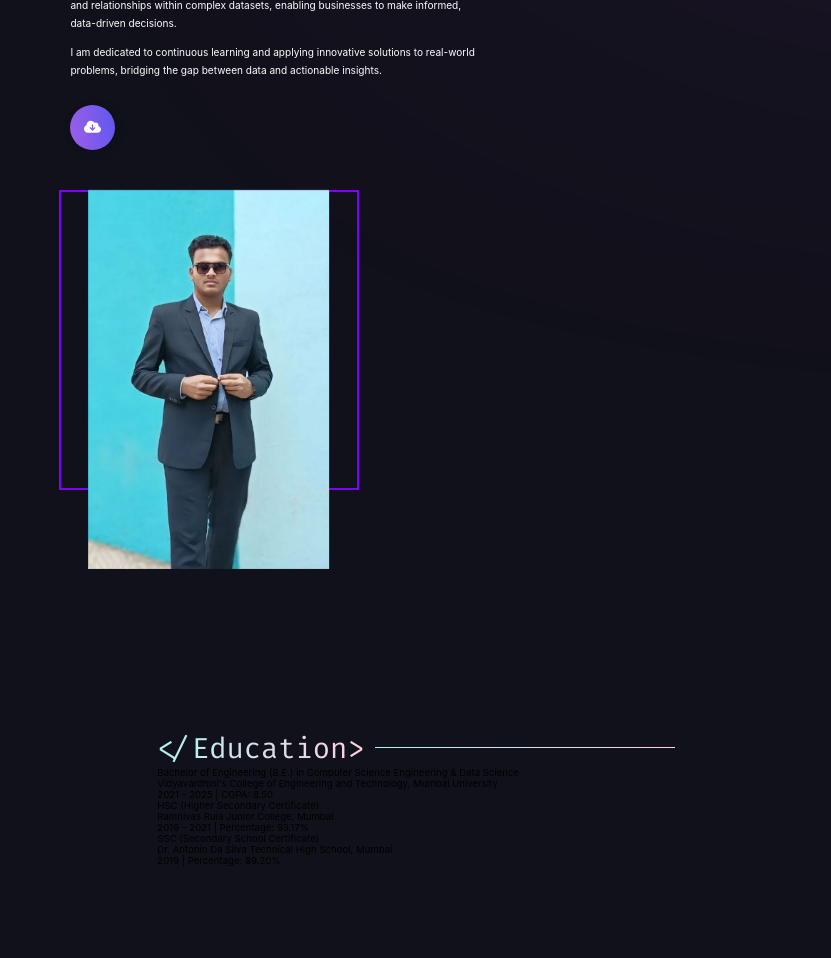
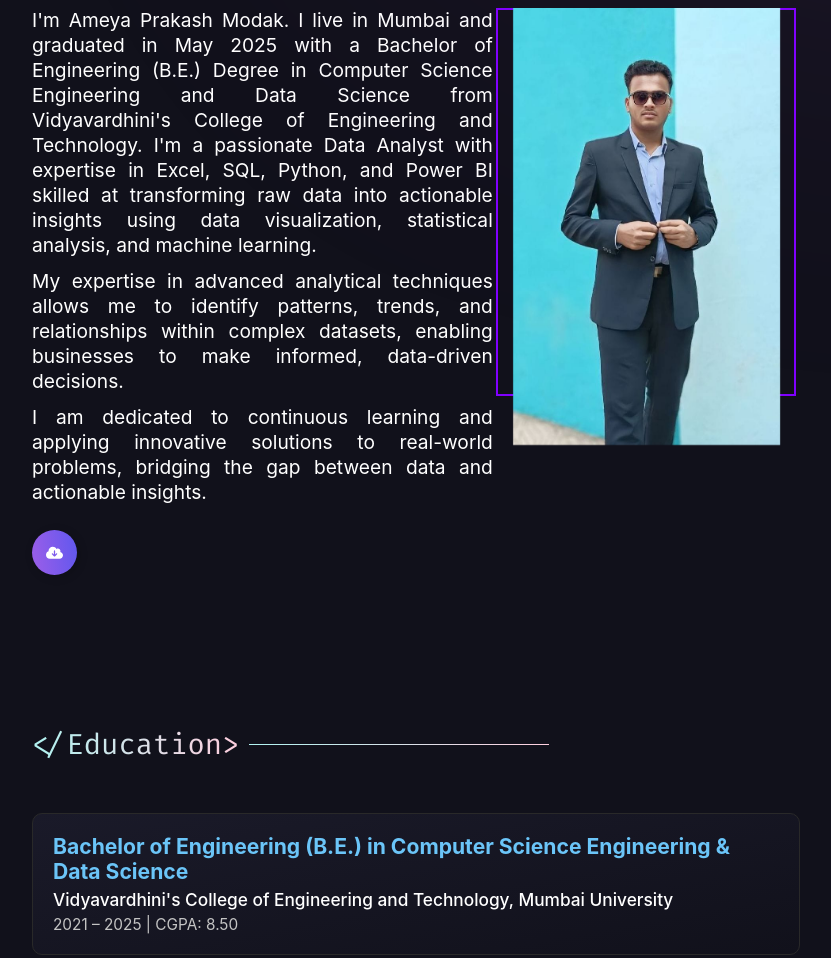
Before and after one commit to ameya182003/My_Portfolio_Website, a plain HTML site: page index.html in a window 1280 px wide. Shown: the part 1060-2018 px from the top of the page, without its empty margins (224-1055 px from the left). Drawn offline with nearby package versions, Linux system fonts and the light colour scheme; a web font is replaced by a local one.

Commit message:
Update style.css

```diff
--- a/style.css
+++ b/style.css
@@ -534,7 +534,7 @@ noscript {
 
 .dp::after,
 .dp::before {
-    height: 300px;
+    height: 388px;
     z-index: -2;
     content: ""
 }
@@ -1013,7 +1013,8 @@ noscript {
 }
 
 .about-info p {
-    line-height: 25px
+    line-height: 25px;
+    text-align: justify;
 }
 
 .dp {
@@ -1038,6 +1039,64 @@ noscript {
 
 .dp:hover::before {
     transform: translate(-20px, -20px)
+}
+
+/* New styles for the Education section */
+
+.education-section-container {
+    padding-top: 150px; /* Consistent spacing with other sections */
+    width: 100%;
+    display: flex;
+    align-items: center;
+    justify-content: center;
+}
+
+.education-section {
+    width: 60%; /* Consistent width with .about-section and .skills-section */
+    display: flex;
+    flex-direction: column;
+    align-items: center;
+    justify-content: center;
+}
+
+.education-timeline-wrapper {
+    width: 100%;
+    display: flex;
+    flex-direction: column;
+    gap: 30px;
+    margin-top: 50px;
+}
+
+.education-box {
+    padding: 20px;
+    border: 1px solid var(--tech-stack-box-border-color);
+    border-radius: 10px;
+    background-image: linear-gradient(to bottom right, var(--tech-stack-box-first-color), var(--tech-stack-box-second-color));
+    transition: transform 0.3s ease-in-out;
+}
+
+.education-box:hover {
+    transform: translateY(-5px);
+}
+
+.education-heading {
+    font-size: 2.2rem;
+    font-weight: 700;
+    color: var(--color-light-blue); /* Use an existing color variable for emphasis */
+    margin-bottom: 5px;
+}
+
+.education-institution {
+    font-size: 1.8rem;
+    font-weight: 500;
+    color: var(--color-white);
+    margin-bottom: 5px;
+}
+
+.education-details {
+    font-size: 1.6rem;
+    font-weight: 400;
+    color: var(--color-gray);
 }
 
 .skills-section-container {
@@ -1558,43 +1617,6 @@ footer {
     color: #000
 }
 
-.about-section-container, .education-section-container {
-  display: flex;
-  justify-content: center;
-  align-items: center;
-  padding: 80px 5%;
-}
-
-.info-dp-section {
-  display: flex;
-  flex-wrap: wrap;
-  align-items: center;
-  justify-content: space-between;
-  max-width: 1100px;
-  margin: auto;
-  gap: 40px;
-}
-
-.about-info p {
-  font-size: 1.05rem;
-  line-height: 1.8;
-}
-
-.education-content {
-  text-align: left;
-}
-
-.edu-card h3 {
-  font-size: 1.2rem;
-  color: #fff;
-}
-
-.edu-card p {
-  font-size: 0.95rem;
-  color: #ddd;
-}
-
-
 @media screen and (max-width:1920px) {
     html {
         font-size: 60%
@@ -1612,6 +1634,7 @@ footer {
         font-size: 60%
     }
 
+    .education-section,
     .projects-section-div,
     .skills-section,
     .text-content {
@@ -1975,6 +1998,7 @@ footer {
     }
 
     .about-section,
+    .education-section,
     .projects-section-div,
     .skills-section {
         width: 80%
```
